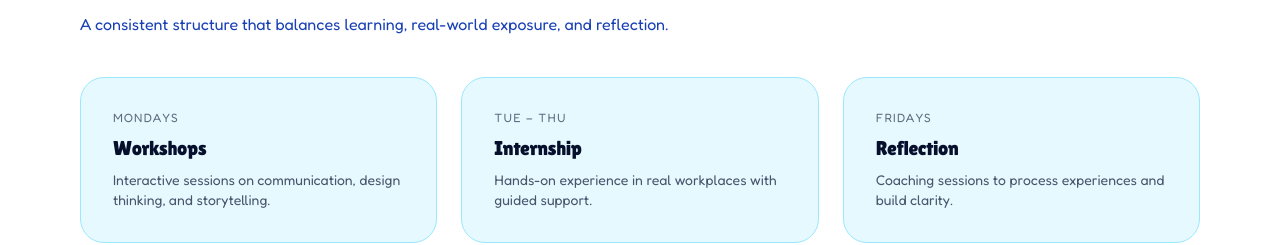
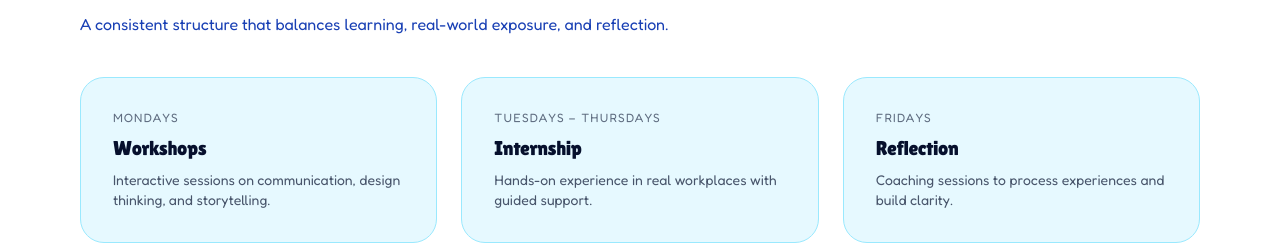
Before and after one commit to HansOheneba/celerey-compass, a Next.js app: page / in a window 1280 px wide. Shown: the part 4214-4459 px from the top of the page. Built offline with nearby package versions, Linux system fonts and the light colour scheme.

Commit message:
tue to thurs

```diff
--- a/components/sections/tuitionSection.tsx
+++ b/components/sections/tuitionSection.tsx
@@ -276,7 +276,7 @@ export default function ProgramDetailsSection() {
                 desc: "Interactive sessions on communication, design thinking, and storytelling.",
               },
               {
-                day: "Tue – Thu",
+                day: "Tuesdays – Thursdays",
                 title: "Internship",
                 desc: "Hands-on experience in real workplaces with guided support.",
               },
```
